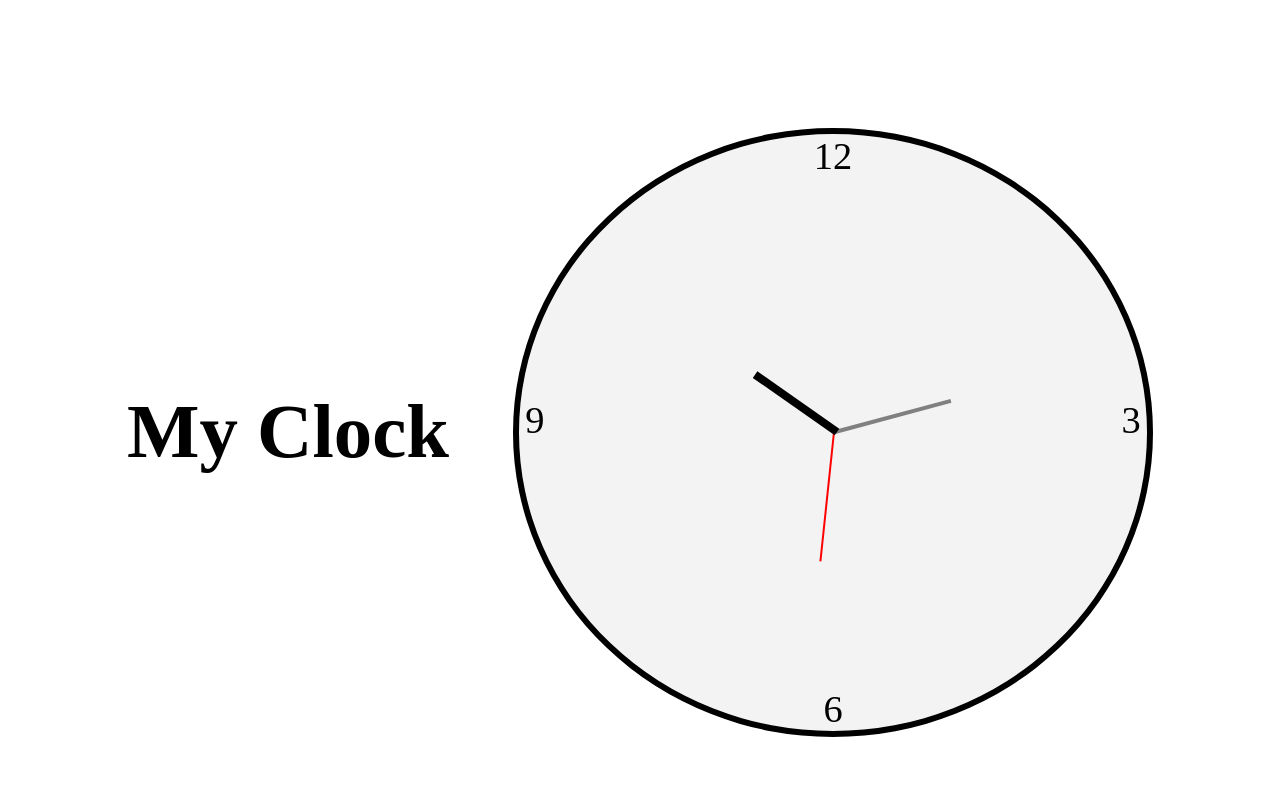
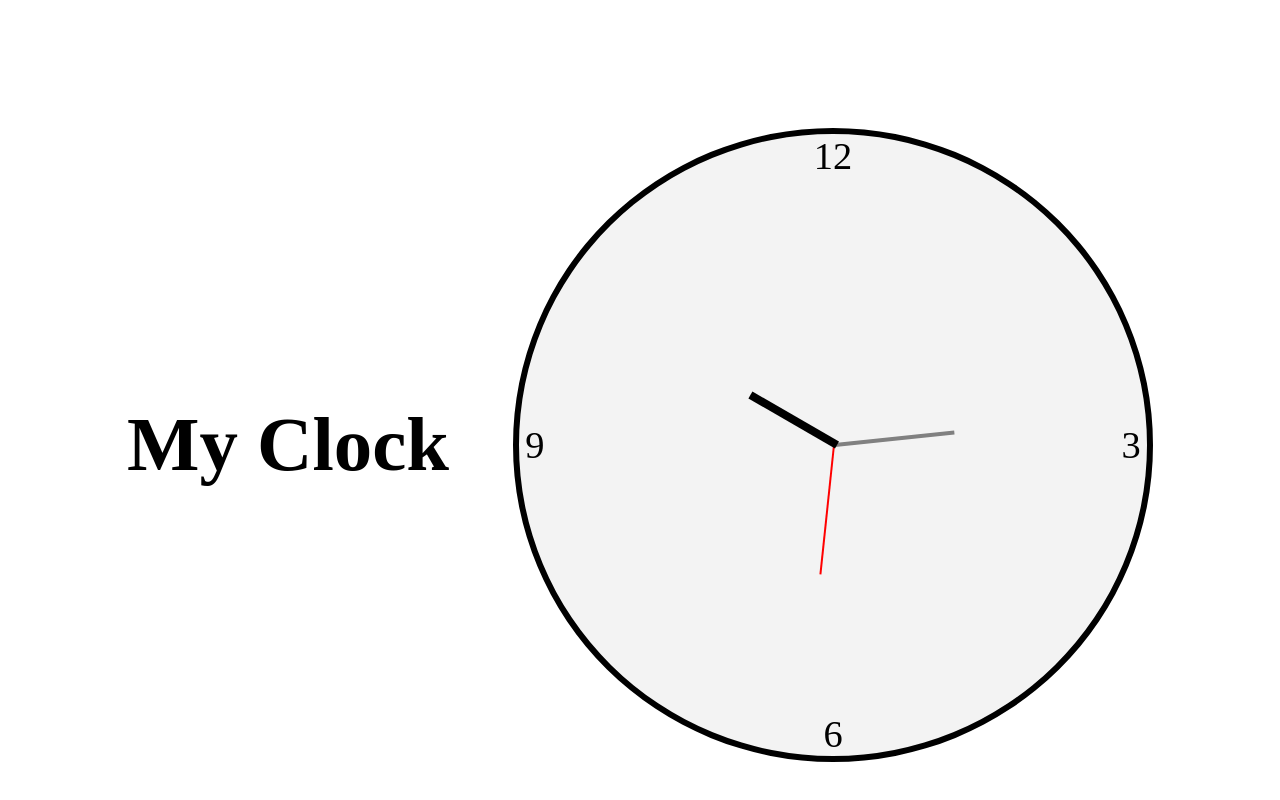
Before and after one commit to FransiskusAgapa/TickingClock, a plain HTML site: page index.html in a window 1280 px wide. Drawn offline with Linux system fonts and the light colour scheme.

Commit message:
clock angle calculation solved

```diff
--- a/script.js
+++ b/script.js
@@ -14,15 +14,37 @@ setInterval(function () {
   var time = getSecondsSinceStartOfDay();
   console.log(time);
 
-  // seconds
+  // SECOND
   let sec = (time / 60) * 360 + 90;
   theSeconds.style.transform = `rotate(${sec}deg)`;
-  // minutes
-  let min = (time / 60) * 360 + ((time / 60) * 6 + 90);
-  theMinutes.style.transform = `rotate(${min})`;
-  // hour
-  let hour = (time / 12) * 360 + (time / 60) * 30 + 90;
-  theHours.style.transform = `rotate(${hour})`;
+
+  // MINUTE
+  // 360 / 60 => 360 is the circle radius, there is 60 minutes in an hour
+  // A
+  // let m = new Date().getMinutes() * (360 / 60);
+  // let min = Math.abs(180 + m);
+  // console.log(`m: ${m}, min = ${min}`);
+
+  // B
+  let min = new Date().getMinutes();
+  let minAngle = Math.abs(180 + new Date().getMinutes() * (360 / 60));
+  console.log(`Minute: ${min}, MinuteAngle = ${minAngle}`);
+
+  theMinutes.style.transform = `rotate(${minAngle}deg)`;
+
+  // HOUR
+  // % 12 => 24 hr notation in a day
+  // A
+  // let h = (new Date().getHours() % 12) * (360 / 12);
+  // let hour = Math.abs(180 + h);
+  // console.log(`h: ${h}, hour = ${hour}`);
+
+  // B
+  let hour = new Date().getHours();
+  let hourAngle = Math.abs(180 + (new Date().getHours() % 12) * (360 / 12));
+  console.log(`Hour: ${hour}, HourAngle = ${hourAngle}`);
+
+  theHours.style.transform = `rotate(${hourAngle}deg)`;
 }, 1000);
 
 /* animate the 'My clock' text */
--- a/style.css
+++ b/style.css
@@ -39,7 +39,7 @@ body {
 #twelve {
   justify-content: center;
   width: 100%;
-  margin-bottom: 35%;
+  margin-bottom: 39%;
 }
 
 #three-nine {
```
